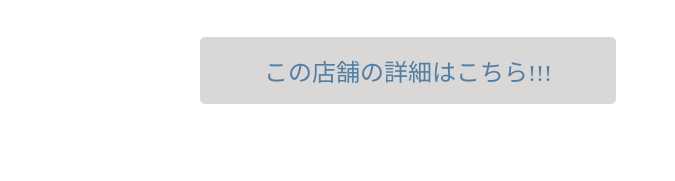
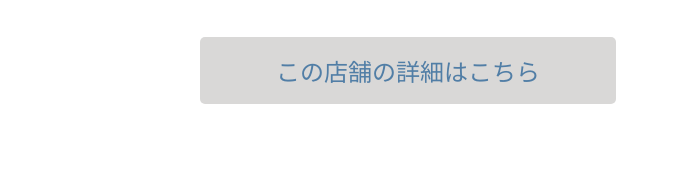
Before and after one commit to OriginalTT/estico, a plain HTML site: page stores/stores-honten.html in a window 1280 px wide. Shown: the part 391-572 px from the top of the page, 0-675 px from the left. Drawn offline with nearby package versions, Linux system fonts and the light colour scheme.

Commit message:
Remove !!!

```diff
--- a/stores/stores-honten.html
+++ b/stores/stores-honten.html
@@ -113,7 +113,7 @@
                     </tr>
                 </table>
                 <a href="https://beauty.hotpepper.jp/kr/slnH000375364/" target="_blank" class="button">
-                    <h3>この店舗の詳細はこちら!!!</h3>
+                    <h3>この店舗の詳細はこちら</h3>
                 </a>
             </div>
             <iframe class="big-map"
```
